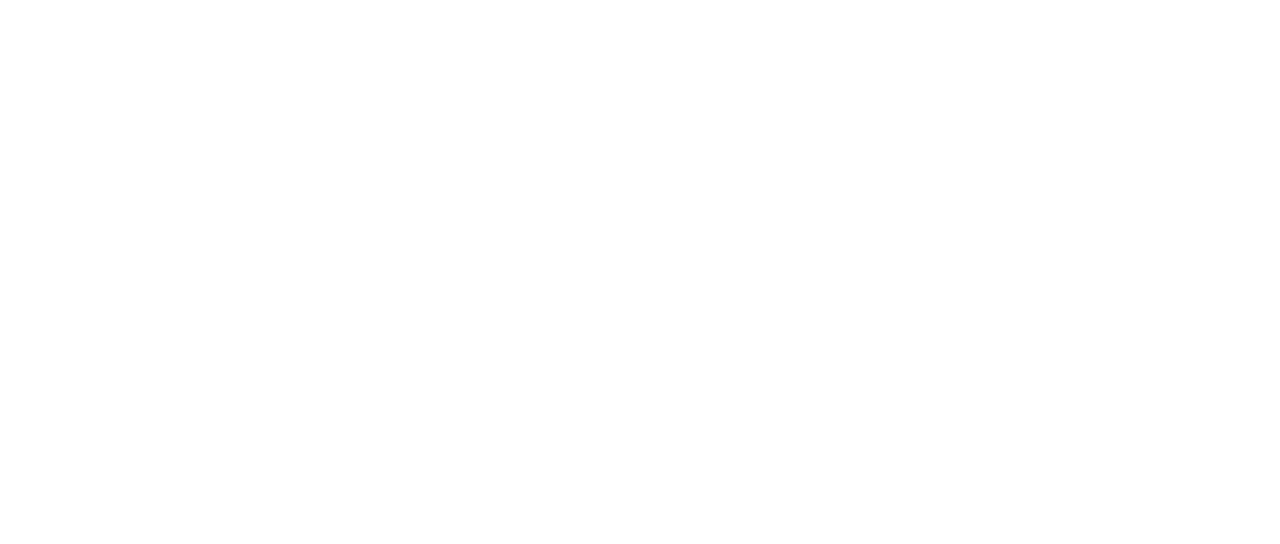
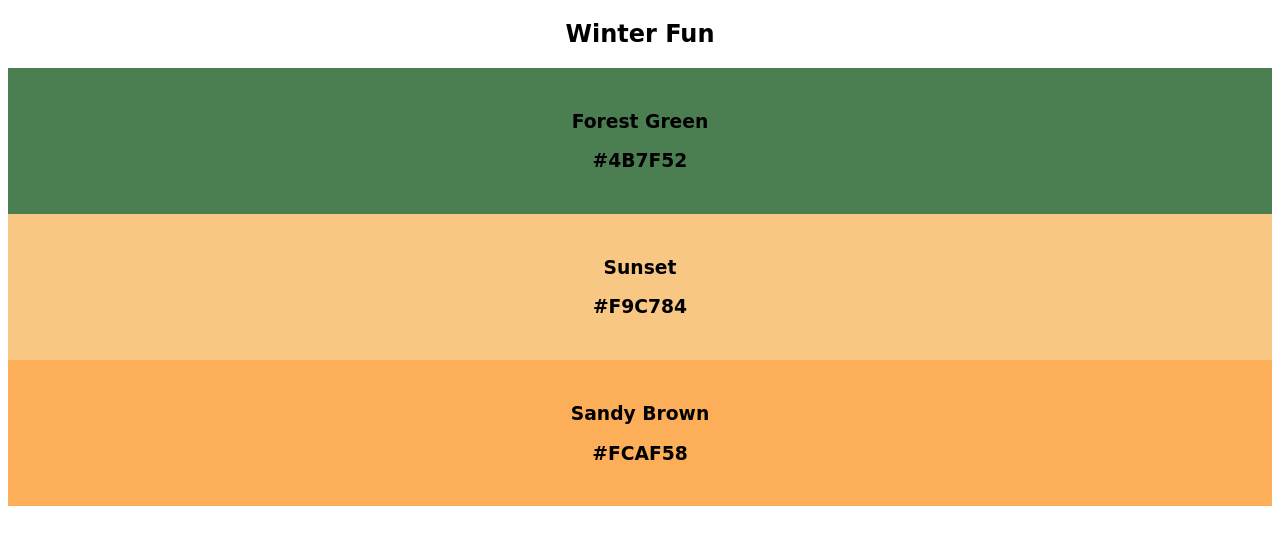
Before and after one commit to FIRST-GDWD/6019-6020, a plain HTML site: page exercises/color-palettes/index.html in a window 1280 px wide. Drawn offline with Linux system fonts and the light colour scheme.

Commit message:
color palettes

```diff
--- a/exercises/color-palettes/css/style.css
+++ b/exercises/color-palettes/css/style.css
@@ -0,0 +1,25 @@
+#style-1-heading {
+    text-align: center;
+    font-family: cursive;
+}
+
+#style-1-block-1 {
+    text-align: center;
+    font-family: cursive;
+    padding: 24px;
+    background-color: #4B7F52;
+}
+
+#style-1-block-2 {
+    text-align: center;
+    font-family: cursive;
+    padding: 24px;
+    background-color: #F9C784;
+}
+
+#style-1-block-3 {
+    text-align: center;
+    font-family: cursive;
+    padding: 24px;
+    background-color: #FCAF58;
+}
--- a/exercises/color-palettes/index.html
+++ b/exercises/color-palettes/index.html
@@ -4,8 +4,21 @@
         <meta charset="UTF-8">
         <meta name="viewport" content="width=device-width, initial-scale=1.0">
         <title>Document</title>
+        <link href="css/style.css" rel="stylesheet">
     </head>
     <body>
-
+        <h2 id="style-1-heading">Winter Fun</h2>
+        <div id="style-1-block-1">
+            <h3>Forest Green</h3>
+            <h3>#4B7F52</h3>
+        </div>
+        <div id="style-1-block-2">
+            <h3>Sunset</h3>
+            <h3>#F9C784</h3>
+        </div>
+        <div id="style-1-block-3">
+            <h3>Sandy Brown</h3>
+            <h3>#FCAF58</h3>
+        </div>
     </body>
 </html>
```
